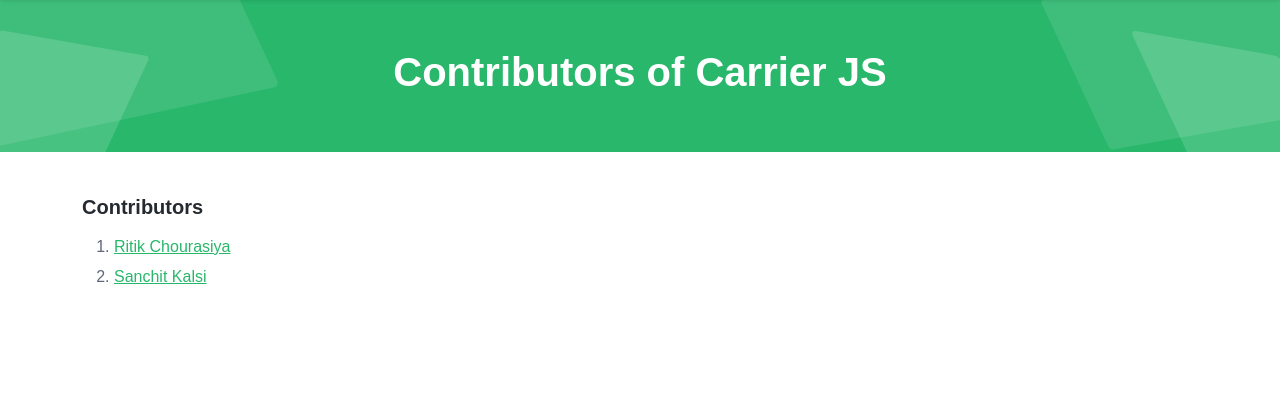
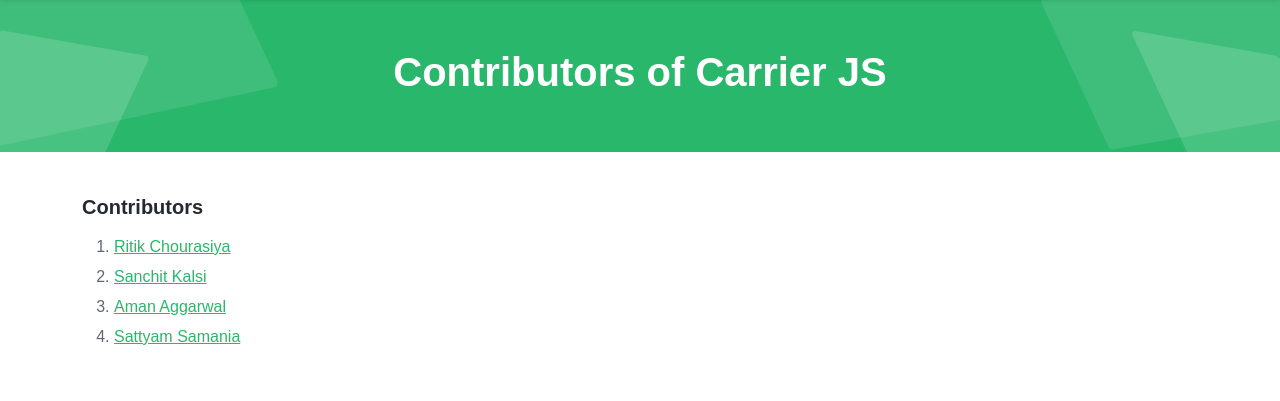
Before and after one commit to theritikchoure/carrierjs, a website: page docs/contributors.html in a window 1280 px wide. Shown: the part 69-470 px from the top of the page. Drawn offline with Linux system fonts and the light colour scheme; a web font is replaced by a local one.

Commit message:
Newaccounts (#32)
* Here I have added profiles of two peoples

* Here I have added two new accounts who are contributors

```diff
--- a/docs/contributors.html
+++ b/docs/contributors.html
@@ -127,6 +127,14 @@
                 >Sanchit Kalsi</a
               >
             </li>
+            <li>
+              <a href="https://github.com/amanaggarwal06" targets="_blank"
+               >Aman Aggarwal</a>
+            </li>
+            <li>
+              <a href="https://github.com/SattyamSamania" targets="_blank"
+               >Sattyam Samania</a>
+            </li>
           </ol>
         </div>
         <!--//container-->
```
